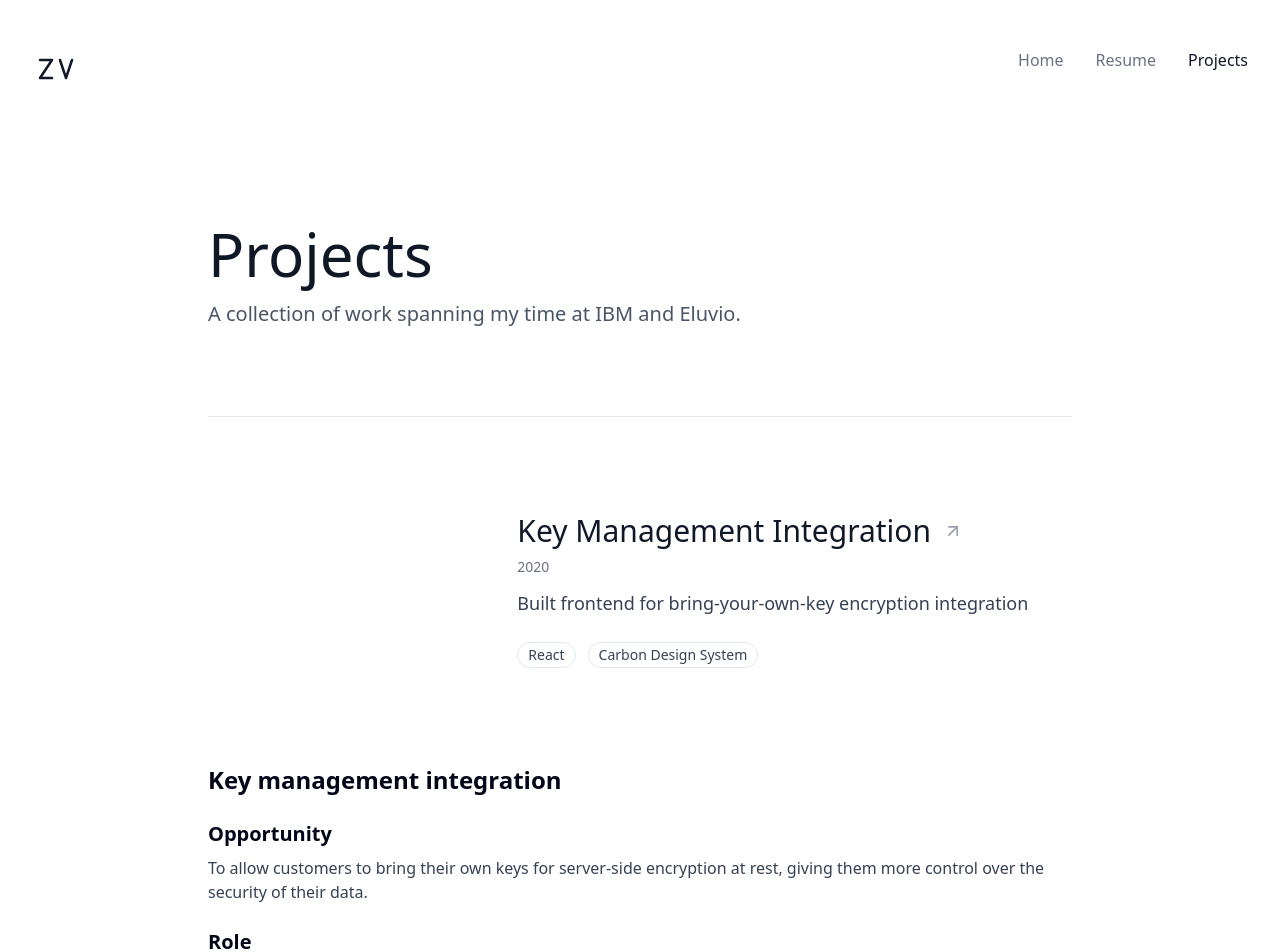
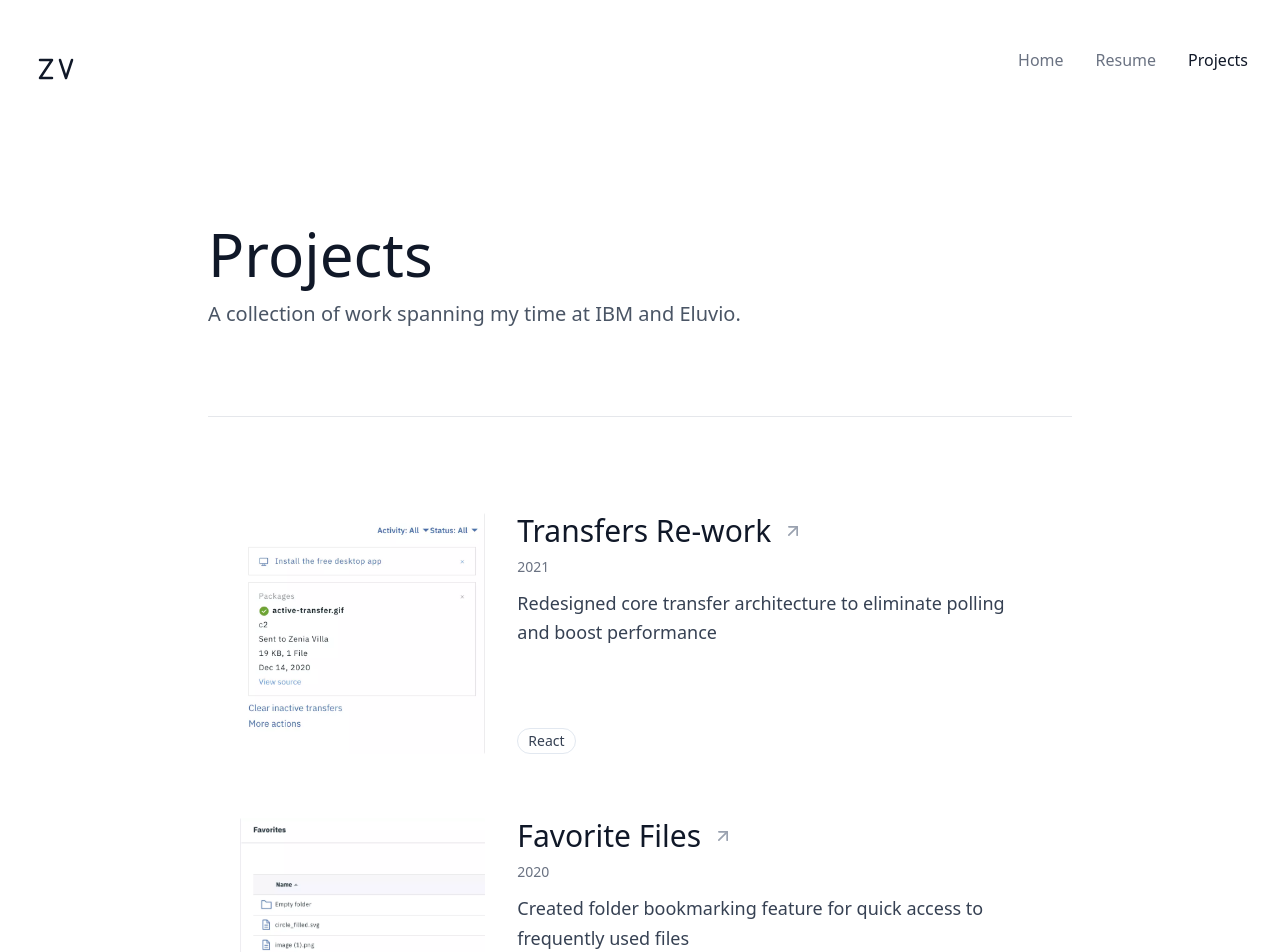
Before and after one commit to zeniavilla/zenia-villa-web, a React (Vite) app: page /projects in a window 1280 px wide. Shown: the top 952 px of the page. Built offline with nearby package versions, Linux system fonts and the light colour scheme.

Commit message:
Add project data

```diff
--- a/src/pages/projects/all/projects.tsx
+++ b/src/pages/projects/all/projects.tsx
@@ -1,7 +1,9 @@
 import SectionTitle from '../../../components/section-title/section-title.tsx';
 import byok1 from '@/assets/images/byok1.webp';
 import byok2 from '@/assets/images/byok2.webp';
+import byok1Preview from '@/assets/images/byok1-preview.png';
 import favorites from '@/assets/images/favorites.webp';
+import favoritesPreview from '@/assets/images/favorites-preview.png';
 import transfers from '@/assets/images/transfers.webp';
 import ProjectDetails from '../details/project.tsx';
 import { Badge } from '@/components/ui/badge.tsx';
@@ -16,14 +18,14 @@ interface ProjectSectionProps {
   technologies: string[];
 }
 
-interface ProjectDataProps {
+interface ProjectData {
   color: string;
   title: string;
   tagline: string;
-  role: string;
-  opportunity: string;
-  summary: string[];
-  timeline: string;
+  role?: string;
+  opportunity?: string;
+  summary?: string[];
+  timeline?: string;
   year: string;
   images: {preview: {source: string; caption?: string}, all: { source: string; caption?: string }[]};
   technologies: string[];
@@ -31,17 +33,34 @@ interface ProjectDataProps {
 
 const colorClasses: Record<string, { background: string, icon: string }> = {
   violet: {background: 'bg-gradient-to-r hover:from-violet-500/10 hover:to-purple-500/10', icon: "group-hover:text-violet-600"},
-  // blue: 'bg-gradient-to-r from-blue-500/5 to-cyan-500/5 hover:from-blue-500/10 hover:to-cyan-500/10',
-  // green: 'bg-gradient-to-r from-green-500/5 to-emerald-500/5 hover:from-green-500/10 hover:to-emerald-500/10',
+  blue: {background: 'bg-gradient-to-r hover:from-blue-500/10 hover:to-cyan-500/10', icon: "group-hover:text-cyan-600"},
+  green: {background: 'bg-gradient-to-r hover:from-green-500/10 hover:to-emerald-500/10', icon: 'group-hover:text-green-600'},
   // orange: 'bg-gradient-to-r from-orange-500/5 to-amber-500/5 hover:from-orange-500/10 hover:to-amber-500/10',
   // pink: 'bg-gradient-to-r from-pink-500/5 to-rose-500/5 hover:from-pink-500/10 hover:to-rose-500/10',
 };
 
-const PROJECTS: ProjectDataProps[] = [
+const PROJECTS: ProjectData[] = [
+  {
+    color: "green",
+    title: "Transfers Re-work",
+    tagline: "Redesigned core transfer architecture to eliminate polling and boost performance",
+    technologies: ["React"],
+    year: "2021",
+    images: {preview: {source: transfers}, all: []}
+  },
+  {
+    color: "blue",
+    title: "Favorite Files",
+    tagline: "Created folder bookmarking feature for quick access to frequently used files",
+    technologies: ["React"],
+    year: "2020",
+    images: {preview: {source: favoritesPreview}, all: []}
+  },
   {
     color: "violet",
     title: "Key Management Integration",
     tagline: "Built frontend for bring-your-own-key encryption integration",
+    technologies: ["React", "Carbon Design System"],
     role: "Lead Frontend Engineer",
     opportunity: "To allow customers to bring their own keys for server-side encryption at rest, giving them more control over the security of their data.",
     summary: [
@@ -52,14 +71,13 @@ const PROJECTS: ProjectDataProps[] = [
     year: "2020",
     images: {
       preview: {
-        source: "", caption: ""
+        source: byok1Preview, caption: ""
       },
       all: [
         {source: byok1, caption: "View for creating a new KMS profile"},
         {source: byok2, caption: "Add input option to connect KMS profile with new and existing nodes."}
       ]
-    },
-    technologies: ["React", "Carbon Design System"],
+    }
   }
 ];
 
@@ -77,7 +95,7 @@ function ProjectSection({
         <div className="grid grid-cols-12 gap-8">
           <div className="col-span-4">
             {image ? (
-              <img src={image} alt={`Project ${title}`} />
+              <img src={image} alt={`Project ${title}`} className="rounded-xs" />
             ) : (
               <div className={`w-full h-[50px] ${colorClasses[color].background} rounded`} />
             )}
```
Also changed, not shown: src/assets/images/byok1-preview.png (added), src/assets/images/favorites-preview.png (added).
